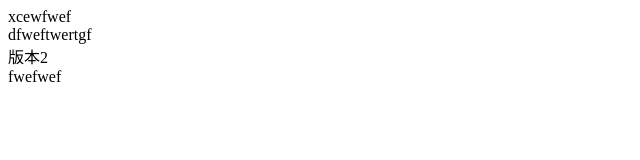
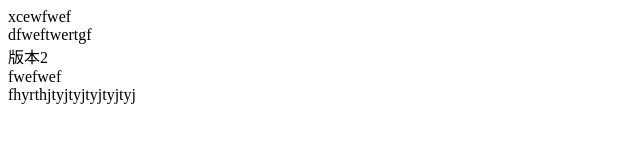
Before and after one commit to projectcss/git-test, a plain HTML site: page demo.html in a window 1280 px wide. Shown: the whole page, without its empty margins (0-640 px from the left). Drawn offline with Linux system fonts and the light colour scheme.

Commit message:
'demo-shop'

```diff
--- a/demo.html
+++ b/demo.html
@@ -11,5 +11,6 @@
     <div>dfweftwertgf</div>
     <div>版本2</div>
     <div>fwefwef</div>
+    <div>fhyrthjtyjtyjtyjtyjtyj</div>
 </body>
 </html>
```
